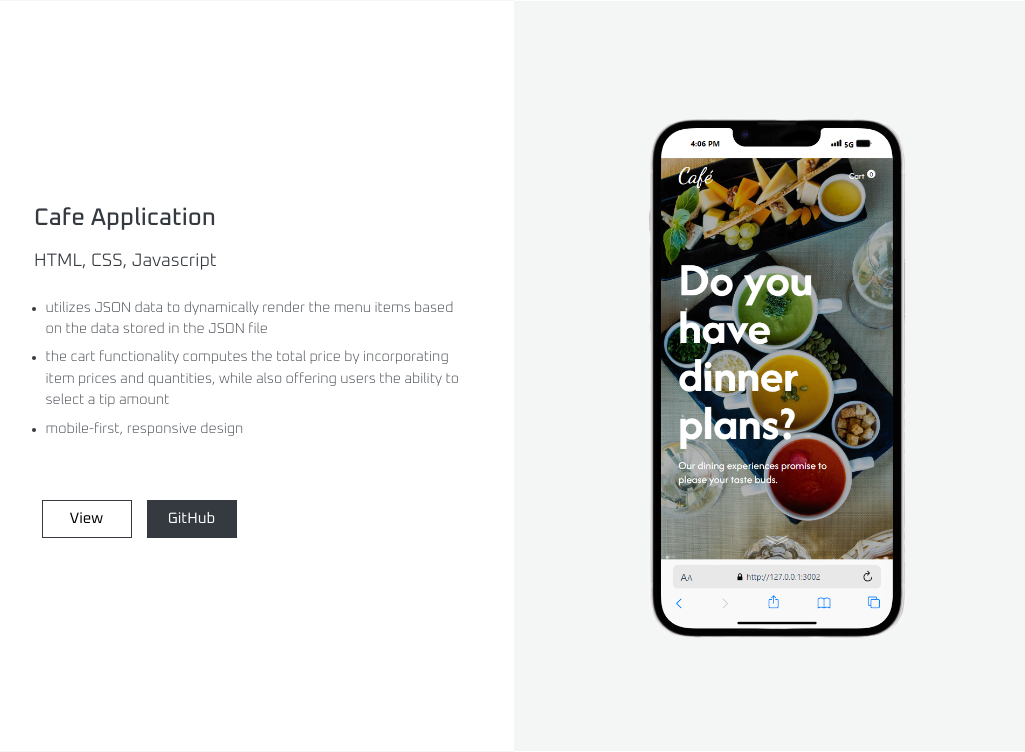
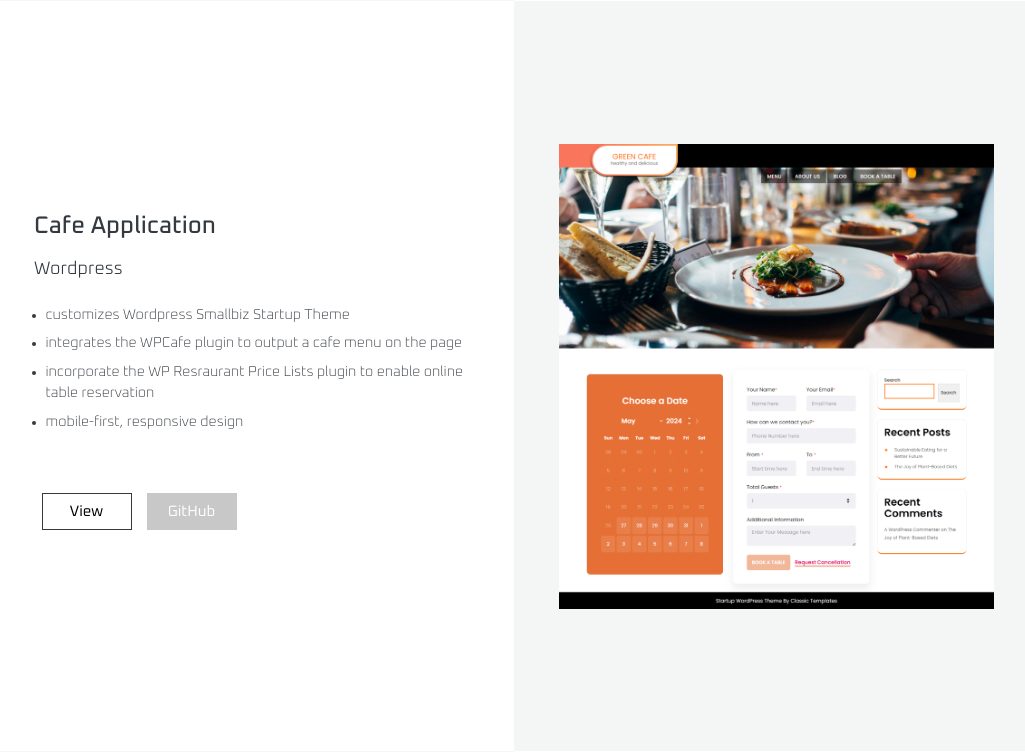
Before and after one commit to nchernys/portfolio, a PHP site: page / in a window 1280 px wide. Shown: the part 4300-5052 px from the top of the page, without its empty margins (126-1151 px from the left). Run offline with PHP 8.4, Linux system fonts and the light colour scheme.

Commit message:
wordpress update

```diff
--- a/index.html
+++ b/index.html
@@ -278,26 +278,22 @@
             <div class="row order">
                 <div class="col txt">
                     <h2>Cafe Application</h2>
-                    <p>HTML, CSS, Javascript</p>
+                    <p>Wordpress</p>
                     <ul>
-                        <li>utilizes JSON data to dynamically render the menu items based
-                            on the data stored in the
-                            JSON file </li>
-                        <li>the cart functionality computes the total price by incorporating item
-                            prices and quantities, while
-                            also offering users the ability to select a tip amount</li>
+                        <li>customizes Wordpress Smallbiz Startup Theme </li>
+                        <li>integrates the WPCafe plugin to output a cafe menu on the page </li>
+                        <li>incorporate the WP Resraurant Price Lists plugin to enable online table reservation</li>
                         <li>mobile-first, responsive design</li>
                     </ul>
                     <div class="button-group-projects">
                         <button class="yellow"
-                            onclick="window.open('https://cafe-project.nchernysheva.com/', '_blank')">
+                            onclick="window.open('https://green-wordpress.chernysn.tech/', '_blank')">
                             View</button>
-                        <button class="blue"
-                            onclick="window.open('https://github.com/nchernys/green-cafe', '_blank')">GitHub</button>
+                        <button class="blue no-hover" style="background-color: rgb(200, 200, 200);">GitHub</button>
                     </div>
                 </div>
                 <div class='col img col-img v-col'>
-                    <img class="img_back" src="images/cafe-front-mobile.png" alt="cafe landing page project">
+                    <img class="img_back" src="images/projects_page/cafe-wordpress.png" alt="cafe landing page project">
                 </div>
             </div>
 
--- a/style_all_projects.css
+++ b/style_all_projects.css
@@ -18,6 +18,10 @@ button {
 
 button:active {
   transform: translate(1px, 2px);
+}
+
+.no-hover:active {
+  transform: translate(0, 0);
 }
 
 button.yellow {
```
Also changed, not shown: images/projects_page/cafe-wordpress.png (added).
